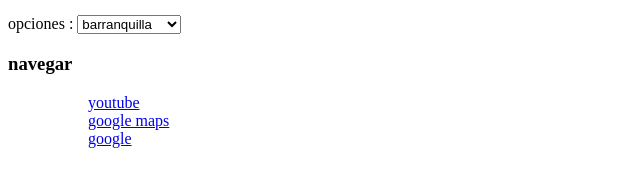
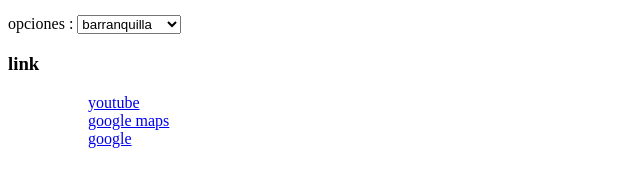
Before and after one commit to YULIET-13/practicandohtml, a plain HTML site: page index.html in a window 1280 px wide. Shown: the part 370-556 px from the top of the page, 0-640 px from the left. Drawn offline with Linux system fonts and the light colour scheme.

Commit message:
cambio link

```diff
--- a/index.html
+++ b/index.html
@@ -51,7 +51,7 @@
             <opti>medellin</option>
         </select>
         <nav>
-            <h3> navegar </h3>
+            <h3> link </h3>
             <ol>
             <ul> <a href="https://www.youtube.com/">youtube</a></ul>
             <ul><a href="https://www.google.com/maps/@11.0105753,-74.7922089,15z">google maps</a></ul>
```
